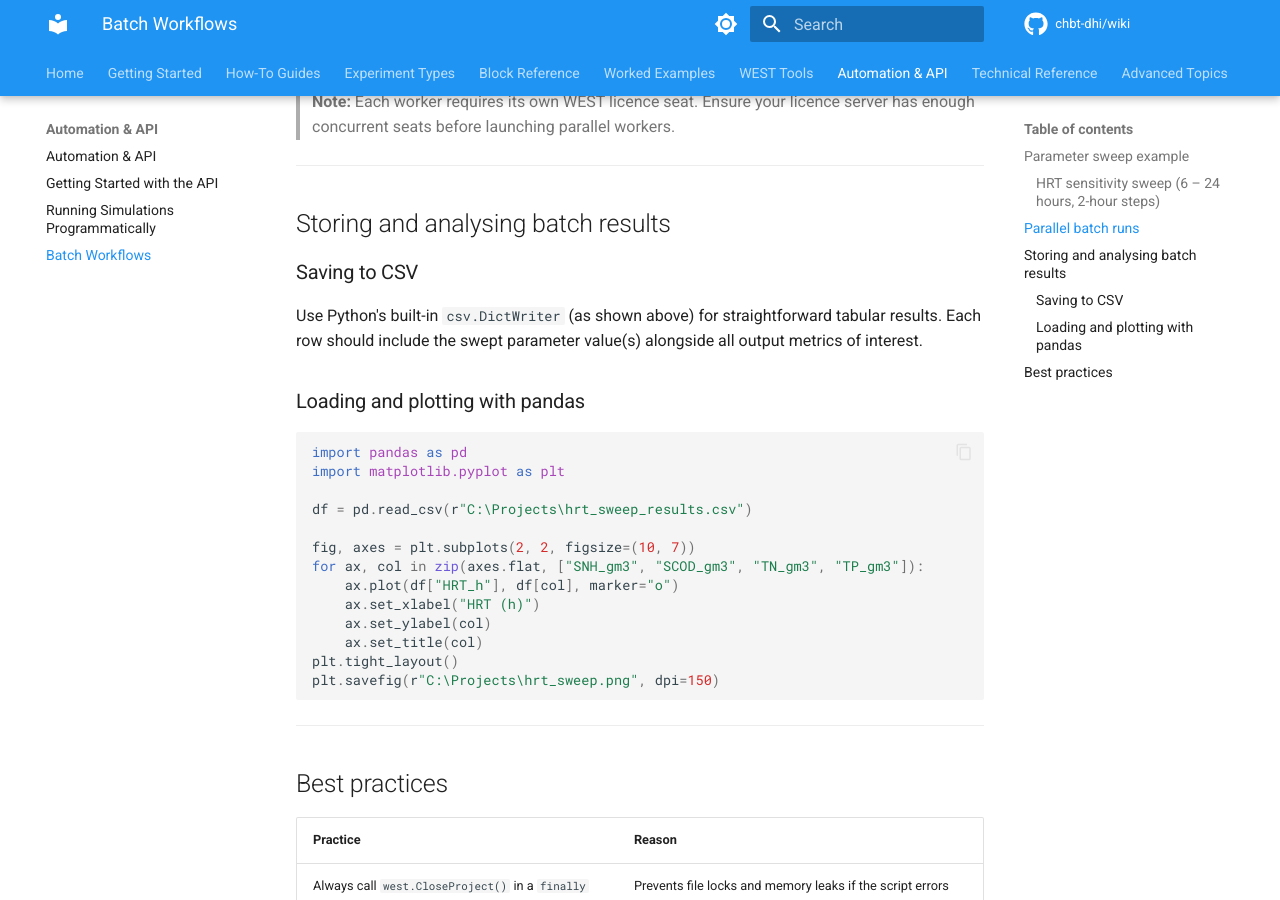
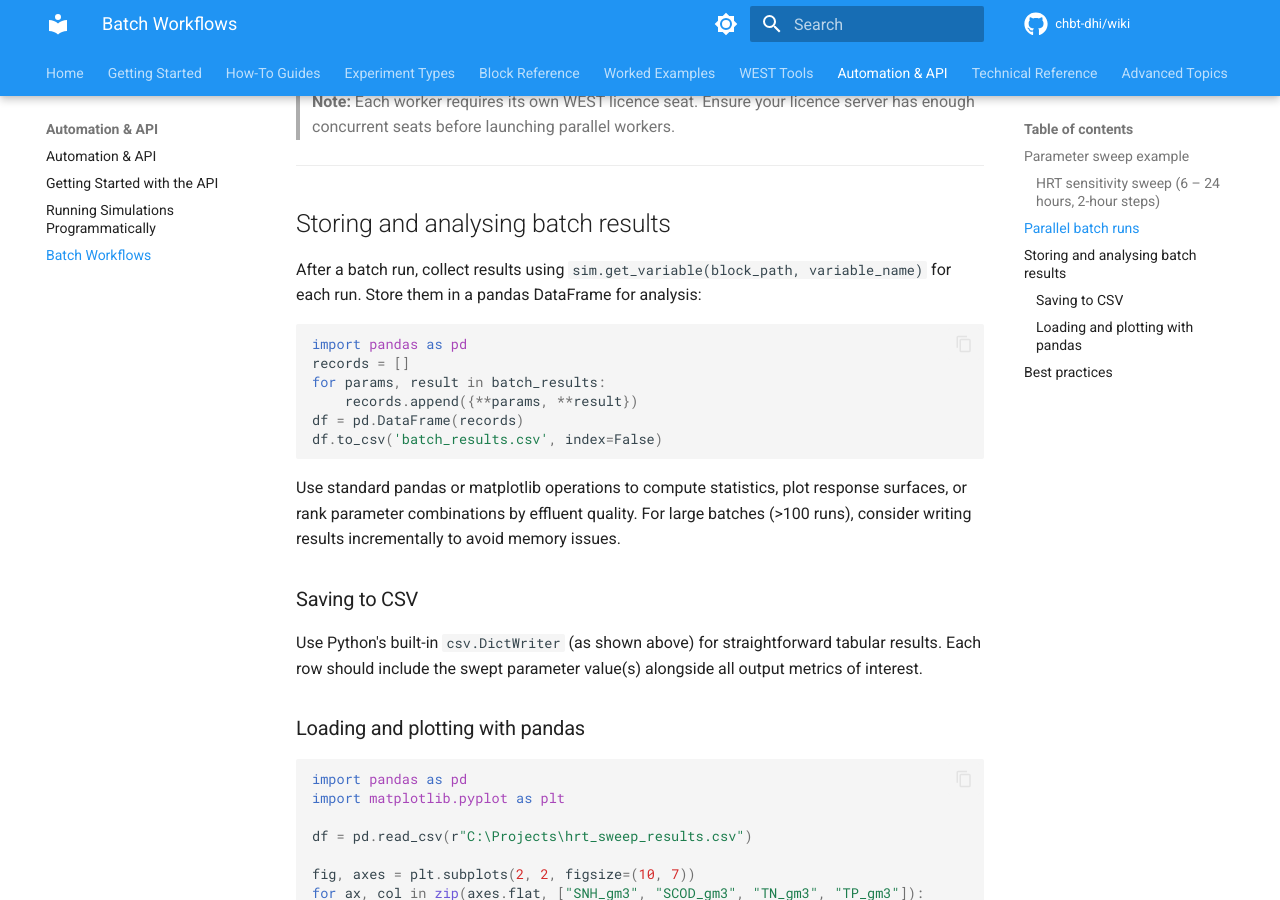
Before and after one commit to CHBT-DHI/Wiki, an MkDocs documentation site: the page built from docs/automation-api/batch-workflows.md, in a window 1280 px wide and 900 px high, scrolled down 2982 px. Built offline with MkDocs 1.6.1 and Material for MkDocs 9.7.7, drawn with Linux system fonts in a browser that asks for light colours; comment, search, counter and statistics services are not loaded.

Commit message:
Fill empty section in batch-workflows.md (Storing and analysing batch results)

````diff
--- a/docs/automation-api/batch-workflows.md
+++ b/docs/automation-api/batch-workflows.md
@@ -147,6 +147,19 @@ if __name__ == "__main__":
 
 ## Storing and analysing batch results
 
+After a batch run, collect results using `sim.get_variable(block_path, variable_name)` for each run. Store them in a pandas DataFrame for analysis:
+
+```python
+import pandas as pd
+records = []
+for params, result in batch_results:
+    records.append({**params, **result})
+df = pd.DataFrame(records)
+df.to_csv('batch_results.csv', index=False)
+```
+
+Use standard pandas or matplotlib operations to compute statistics, plot response surfaces, or rank parameter combinations by effluent quality. For large batches (>100 runs), consider writing results incrementally to avoid memory issues.
+
 ### Saving to CSV
 
 Use Python's built-in `csv.DictWriter` (as shown above) for straightforward tabular results. Each row should include the swept parameter value(s) alongside all output metrics of interest.
````
